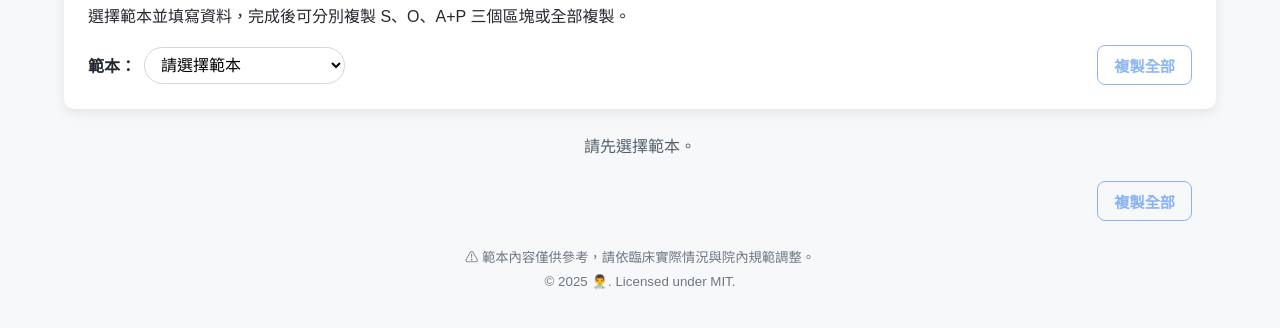
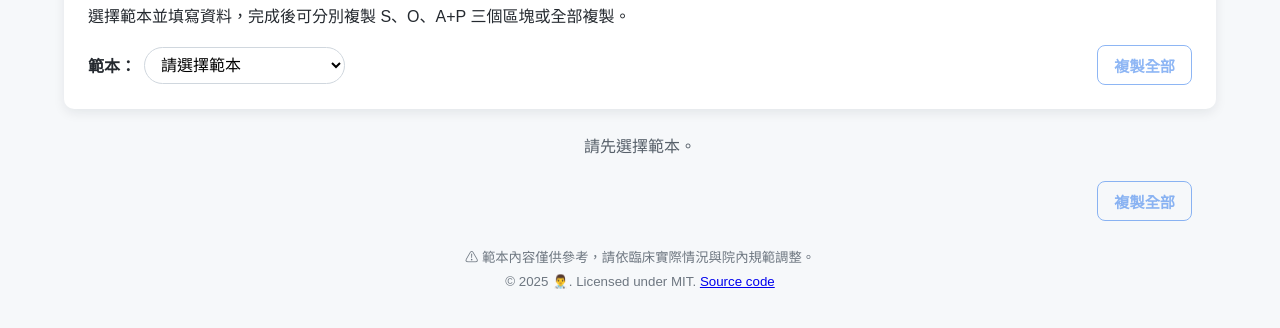
Before and after one commit to francistw/consultation-reply-template, a plain HTML site: page index.html in a window 1280 px wide. Shown: the part 100-428 px from the top of the page. Drawn offline with Linux system fonts and the light colour scheme.

Commit message:
Update index.html
add source code link

```diff
--- a/index.html
+++ b/index.html
@@ -33,7 +33,7 @@
       <br/>
       <small>⚠︎ 範本內容僅供參考，請依臨床實際情況與院內規範調整。</small>
       <br/>
-      <small>© 2025 👨‍⚕️. Licensed under MIT.</small>
+      <small>© 2025 👨‍⚕️. Licensed under MIT. <a href="https://github.com/francistw/consultation-reply-template">Source code</a></small>
     </footer>
   </main>
 
```
